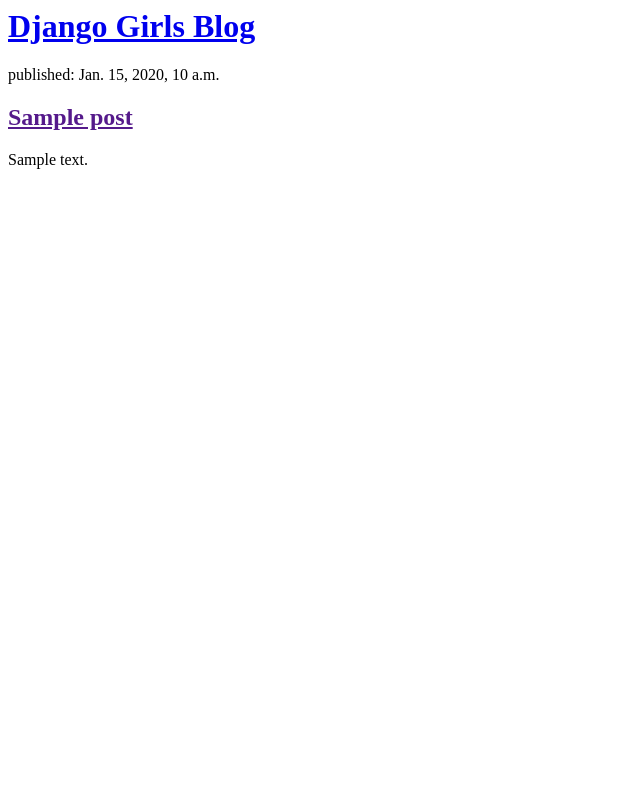
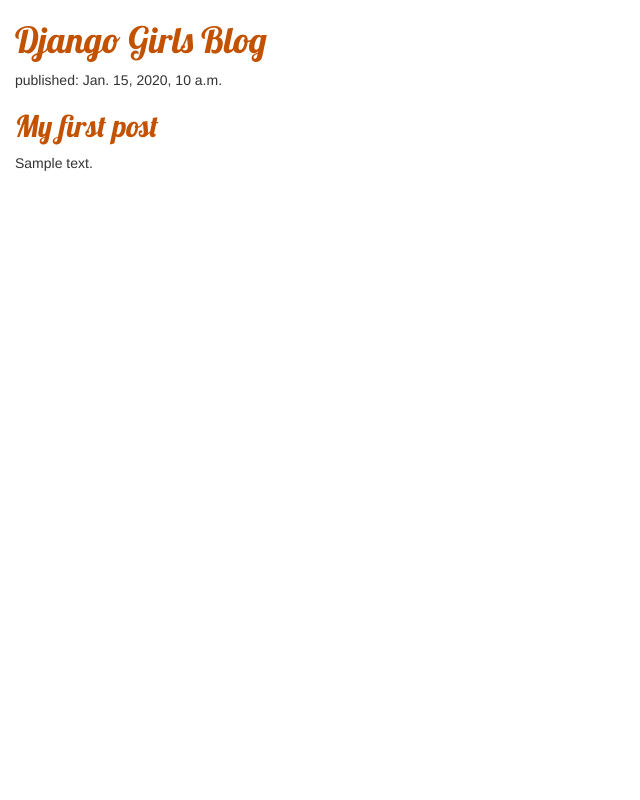
Before and after one commit to Pankaj5466/my-first-blog, a Django app: template blog/templates/blog/post_list.html in a window 1280 px wide. Shown: the whole page, without its empty margins (0-640 px from the left). Run offline with Django 3.2, Linux system fonts and the light colour scheme; the template is opened without the code that fills it: values that come from a table or form of the project are taken from there, others are empty; tables that the repository leaves empty hold one stand-in row (values such as "Sample post"); some libraries are stand-ins or nearby versions.

Commit message:
Simple css addition.

```diff
--- /dev/null
+++ b/blog/static/css/blog.css
@@ -0,0 +1,8 @@
+h1 a, h2 a {
+    color: #C25100;
+    font-family: 'Lobster';
+}
+
+body {
+    padding-left: 15px;
+}
--- a/blog/templates/blog/post_list.html
+++ b/blog/templates/blog/post_list.html
@@ -1,11 +1,24 @@
+{% load static %}
+<html>
+    <head>
+        <title>Django Girls blog</title>
+        <link href="//fonts.googleapis.com/css?family=Lobster&subset=latin,latin-ext" rel="stylesheet" type="text/css">
+        <link rel="stylesheet" href="//maxcdn.bootstrapcdn.com/bootstrap/3.2.0/css/bootstrap.min.css">
+		<link rel="stylesheet" href="//maxcdn.bootstrapcdn.com/bootstrap/3.2.0/css/bootstrap-theme.min.css">
+		<link rel="stylesheet" href="{% static 'css/blog.css' %}">
+
+    </head>
+    <body>
         <div>
             <h1><a href="/">Django Girls Blog</a></h1>
         </div>
 
-{% for post in posts %}
+        {% for post  in posts %}
         <div>
-        <p>published: {{ post.published_date }}</p>
-        <h2><a href="">{{ post.title }}</a></h2>
-        <p>{{ post.text|linebreaksbr }}</p>
+            <p>published: {{post.published_date}}</p>
+            <h2><a href="">My first post</a></h2>
+            <p>{{post.text}}</p>
         </div>
         {% endfor %}
+    </body>
+</html>
```
Lines whose indentation alone changed are shown as unchanged.
